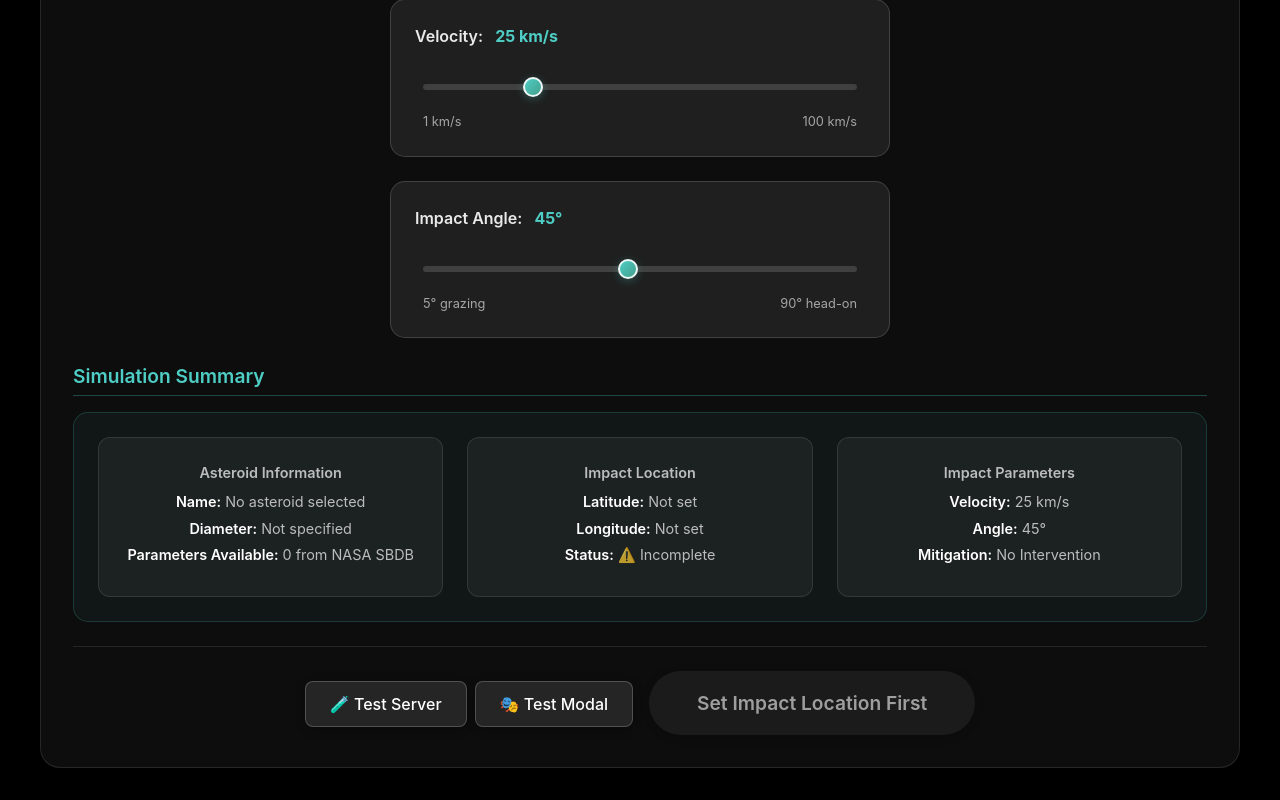
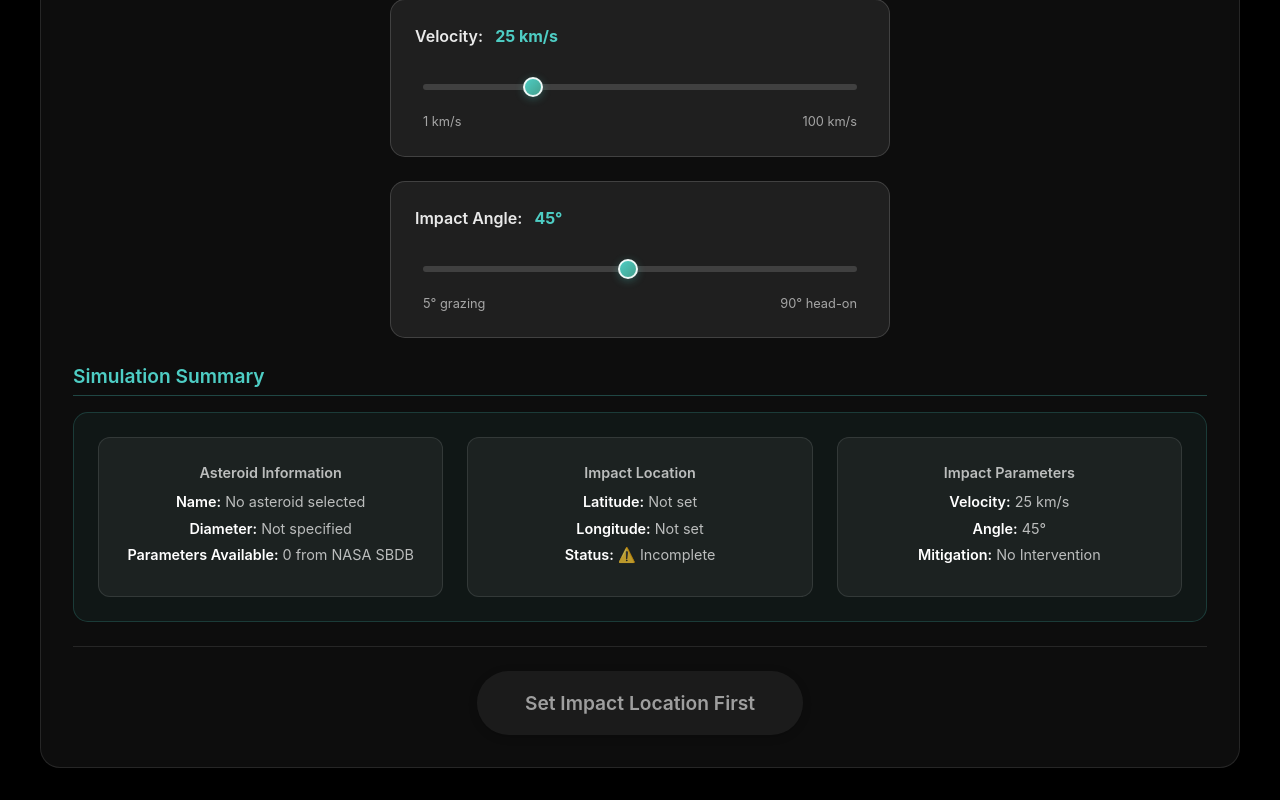
Before and after one commit to Adithya-Venkatraman05/Meteor-Madness-AI-based-Meteor-defletion, a React (Vite) app in the folder client/: page /simulation/scenario-setup in a window 1280 px wide. Shown: the part 1131-1931 px from the top of the page. Built offline with nearby package versions, Linux system fonts and the light colour scheme.

Commit message:
removing excess

```diff
--- a/client/src/components/GlobeScreen.jsx
+++ b/client/src/components/GlobeScreen.jsx
@@ -280,31 +280,7 @@ const GlobeScreen = () => {
   }, [circleData]);
 
   // Test function to create a simple visible polygon
-  const createTestPolygon = () => {
-    if (selectedCoordinates) {
-      const testPolygon = {
-        type: 'Feature',
-        geometry: {
-          type: 'Polygon',
-          coordinates: [[
-            [parseFloat(selectedCoordinates.lng) - 1, parseFloat(selectedCoordinates.lat) - 1],
-            [parseFloat(selectedCoordinates.lng) + 1, parseFloat(selectedCoordinates.lat) - 1],
-            [parseFloat(selectedCoordinates.lng) + 1, parseFloat(selectedCoordinates.lat) + 1],
-            [parseFloat(selectedCoordinates.lng) - 1, parseFloat(selectedCoordinates.lat) + 1],
-            [parseFloat(selectedCoordinates.lng) - 1, parseFloat(selectedCoordinates.lat) - 1]
-          ]]
-        },
-        properties: {
-          name: 'Test Square',
-          color: '#ff0000',
-          radius: 100,
-          effectType: 'test'
-        }
-      };
-      console.log('🧪 Setting test polygon:', testPolygon);
-      setCircleData([testPolygon]);
-    }
-  };
+
 
   // Note: Physics analysis is now loaded from ScenarioSetup via localStorage
   // If user wants to re-analyze, they can do so manually
@@ -632,9 +608,6 @@ const GlobeScreen = () => {
           </Link>
           <h1 className="globe-title">Impact Analysis Visualization</h1>
           <p className="globe-subtitle">Select location and view real-time physics analysis</p>
-          <button onClick={createTestPolygon} style={{marginLeft: '10px', padding: '5px 10px', background: '#ff6b35', color: 'white', border: 'none', borderRadius: '4px'}}>
-            🧪 Test Polygon
-          </button>
         </div>
 
         <div className="globe-content">
--- a/client/src/components/ScenarioSetup.jsx
+++ b/client/src/components/ScenarioSetup.jsx
@@ -558,57 +558,8 @@ const ScenarioSetup = () => {
     }
   };
 
-  // Test function for debugging
-  const testAPI = async () => {
-    console.log('🧪 Testing API connectivity...');
-    try {
-      const response = await fetch('http://localhost:8001/health');
-      const data = await response.json();
-      console.log('✅ Server is running:', data);
-      alert(`Server Status: ${data.status}`);
-    } catch (error) {
-      console.error('❌ Server connection failed:', error);
-      alert(`Server Error: ${error.message}`);
-    }
-  };
 
-  // Test modal functionality
-  const testModal = () => {
-    console.log('🧪 Testing modal...');
-    const mockResponse = {
-      success: true,
-      impact_analysis: {
-        energy_calculations: {
-          tnt_equivalent: 15.5,
-          kinetic_energy_joules: 6.5e15
-        },
-        impact_mechanics: {
-          impact_type: 'airburst',
-          airburst_altitude_km: 8.5,
-          crater_diameter_m: 0,
-          seismic_magnitude: 7.2
-        }
-      },
-      casualty_analysis: {
-        estimated_casualties: {
-          fatalities: 125000
-        }
-      },
-      analysis_summary: {
-        max_impact_radius_km: 45.2
-      },
-      asteroid_parameters: {
-        calculated_properties: {
-          approach_velocity_ms: 18500,
-          impact_angle_degrees: 45
-        }
-      }
-    };
 
-    setPhysicsResponse(mockResponse);
-    setShowModal(true);
-    console.log('🎉 Mock modal opened');
-  };
 
   // Direct analysis function (bypasses form submission)
   const handleDirectAnalysis = async () => {
@@ -1045,22 +996,7 @@ const ScenarioSetup = () => {
           </div>
 
           <div className="form-actions">
-            <button
-              type="button"
-              onClick={testAPI}
-              className="btn-secondary"
-              style={{marginRight: '0.5rem'}}
-            >
-              🧪 Test Server
-            </button>
-            <button
-              type="button"
-              onClick={testModal}
-              className="btn-secondary"
-              style={{marginRight: '1rem'}}
-            >
-              🎭 Test Modal
-            </button>
+
             <button
               type="button"
               onClick={handleDirectAnalysis}
```
Also changed, not shown: 1 other file (tests, documents, lock files or other folders).
